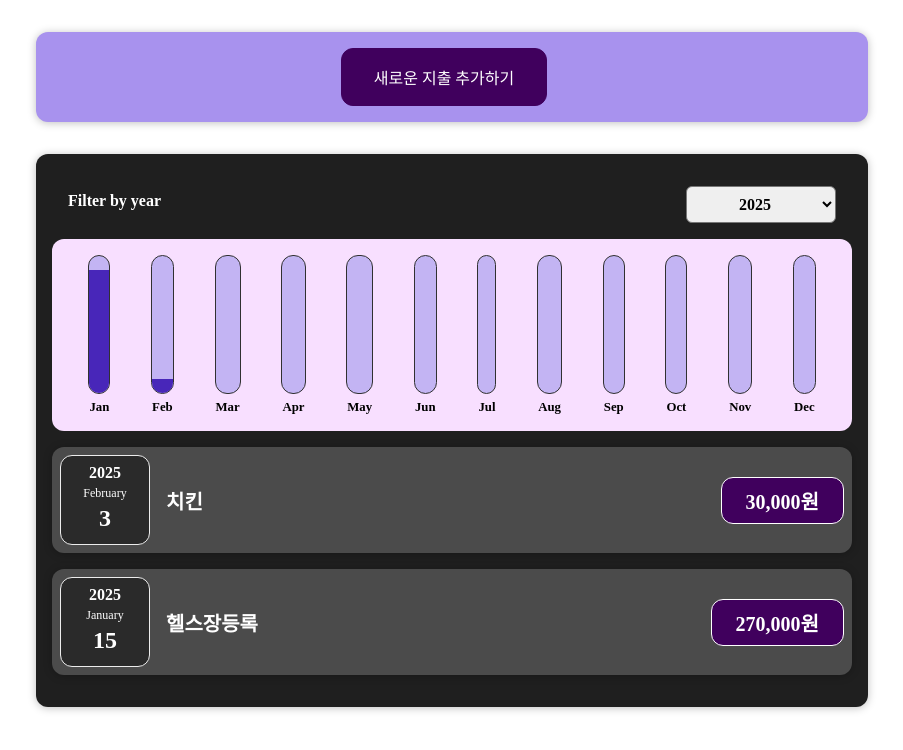
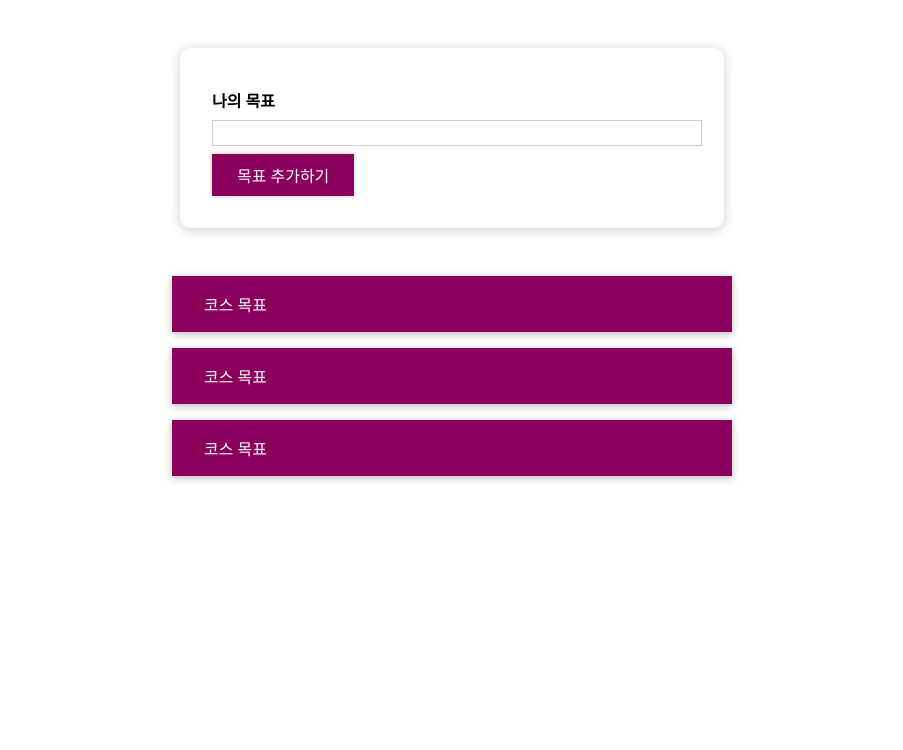
Before and after one commit to ThoI-i/react-study202501, a React (Vite) app: page / in a window 1280 px wide. Shown: the top 750 px of the page, without its empty margins (188-1091 px from the left). Built offline with nearby package versions, Linux system fonts and the light colour scheme.

Commit message:
250205 12:15 # 종합복습 1-1. 목표설정 앱 템플릿

```diff
--- /dev/null
+++ b/src/App.css
@@ -0,0 +1,13 @@
+#goals {
+  width: 35rem;
+  max-width: 90%;
+  margin: 3rem auto;
+}
+#goal-form {
+  width: 30rem;
+  max-width: 90%;
+  margin: 3rem auto;
+  padding: 2rem;
+  box-shadow: 0 2px 12px rgba(0, 0, 0, 0.2);
+  border-radius: 10px;
+}
--- a/src/App.jsx
+++ b/src/App.jsx
@@ -1,60 +1,20 @@
-
-import { useState } from "react";
-import ExpenseList from "./components/expenses/ExpenseList";
-import NewExpense from "./components/new-expense/NewExpense";
+import './App.css';
+import CourseInput from './components/CourseGoals/CourseInput';
+import CourseList from './components/CourseGoals/CourseList';
 
 // 컴포넌트
 const App = () => {
-  // 서버에서 지출항목 JSON이 응답됨
-  const expenses = [
-    {
-      title: '치킨',
-      price: 30000,
-      date: new Date(2025, 2 - 1, 3),
-    },
-    {
-      title: '족발',
-      price: 50000,
-      date: new Date(2024, 9 - 1, 30),
-    },
-    {
-      title: '헬스장등록',
-      price: 270000,
-      date: new Date(2025, 1 - 1, 15),
-    },
-    {
-      title: '피자',
-      price: 4000,
-      date: new Date(2020, 8 - 1, 28),
-    },
-    {
-      title: '파리채',
-      price: 1000,
-      date: new Date(2022, 7 - 1, 12),
-    },
-  ];
-
-  // 지출항목 배열을 상태변수로 관리
-  const [expenseList, setExpenseList] = useState(expenses);
-
-  // 상향식 데이터 전달을 위해 하위컴포넌트에게 함수 하나를 내려줘야 함.
-  const onAddExpense = (newUserData) => {
-    // console.log('상향식데이터 전달용 함수 호출!');
-
-
-    // console.log(newUserData);
-    // expenseList.push(newUserData)
-    setExpenseList([ ...expenseList, newUserData ]);
-
-  };
 
   return (
-    <>
-      <NewExpense onSave={onAddExpense} />
-      <ExpenseList expenses={expenseList} />
-    </>
+    <div>
+      <section id='goal-form'>
+        <CourseInput />
+      </section>
+      <section id='goals'>
+        <CourseList />
+      </section>
+    </div>
   );
 }
 
-
 export default App;
--- /dev/null
+++ b/src/components/CourseGoals/CourseInput.css
@@ -0,0 +1,21 @@
+.form-control {
+  margin: 0.5rem 0;
+}
+.form-control label {
+  font-weight: bold;
+  display: block;
+  margin-bottom: 0.5rem;
+}
+.form-control input {
+  display: block;
+  width: 100%;
+  border: 1px solid #ccc;
+  font: inherit;
+  line-height: 1.5rem;
+  padding: 0 0.25rem;
+}
+.form-control input:focus {
+  outline: none;
+  background: #fad0ec;
+  border-color: #8b005d;
+}
--- /dev/null
+++ b/src/components/CourseGoals/CourseInput.jsx
@@ -0,0 +1,15 @@
+import React from 'react';
+import './CourseInput.css';
+import Button from '../ui/Button';
+const CourseInput = () => {
+  return (
+    <form>
+      <div className='form-control'>
+        <label>나의 목표</label>
+        <input type='text' />
+      </div>
+      <Button type='submit'>목표 추가하기</Button>
+    </form>
+  );
+};
+export default CourseInput;
--- /dev/null
+++ b/src/components/CourseGoals/CourseItem.css
@@ -0,0 +1,8 @@
+.goal-item {
+  margin: 1rem 0;
+  background: #8b005d;
+  box-shadow: 0 2px 8px rgba(0, 0, 0, 0.26);
+  color: white;
+  padding: 1rem 2rem;
+  cursor: pointer;
+}
--- /dev/null
+++ b/src/components/CourseGoals/CourseItem.jsx
@@ -0,0 +1,6 @@
+import React from 'react';
+import './CourseItem.css';
+const CourseItem = () => {
+  return <li className='goal-item'>코스 목표</li>;
+};
+export default CourseItem;
--- /dev/null
+++ b/src/components/CourseGoals/CourseList.css
@@ -0,0 +1,5 @@
+.goal-list {
+  list-style: none;
+  margin: 0;
+  padding: 0;
+}
--- /dev/null
+++ b/src/components/CourseGoals/CourseList.jsx
@@ -0,0 +1,14 @@
+
+import React from 'react';
+import './CourseList.css';
+import CourseItem from './CourseItem';
+const CourseList = () => {
+  return (
+    <ul className='goal-list'>
+      <CourseItem />
+      <CourseItem />
+      <CourseItem />
+    </ul>
+  );
+};
+export default CourseList;
--- /dev/null
+++ b/src/components/ui/Button.css
@@ -0,0 +1,18 @@
+.button {
+  font: inherit;
+  padding: 0.5rem 1.5rem;
+  border: 1px solid #8b005d;
+  color: white;
+  background: #8b005d;
+  box-shadow: 0 0 4px rgba(0, 0, 0, 0.26);
+  cursor: pointer;
+}
+.button:focus {
+  outline: none;
+}
+.button:hover,
+.button:active {
+  background: #ac0e77;
+  border-color: #ac0e77;
+  box-shadow: 0 0 8px rgba(0, 0, 0, 0.26);
+}
--- /dev/null
+++ b/src/components/ui/Button.jsx
@@ -0,0 +1,17 @@
+import React from 'react';
+import './Button.css';
+
+const Button = ({ children, type, className, onClick }) => {
+  const cn = `button ${className ?? ''}`;
+  return (
+    <button
+      type={type}
+      className={cn}
+      onClick={onClick}
+    >
+      {children}
+    </button>
+  );
+};
+
+export default Button;
```
